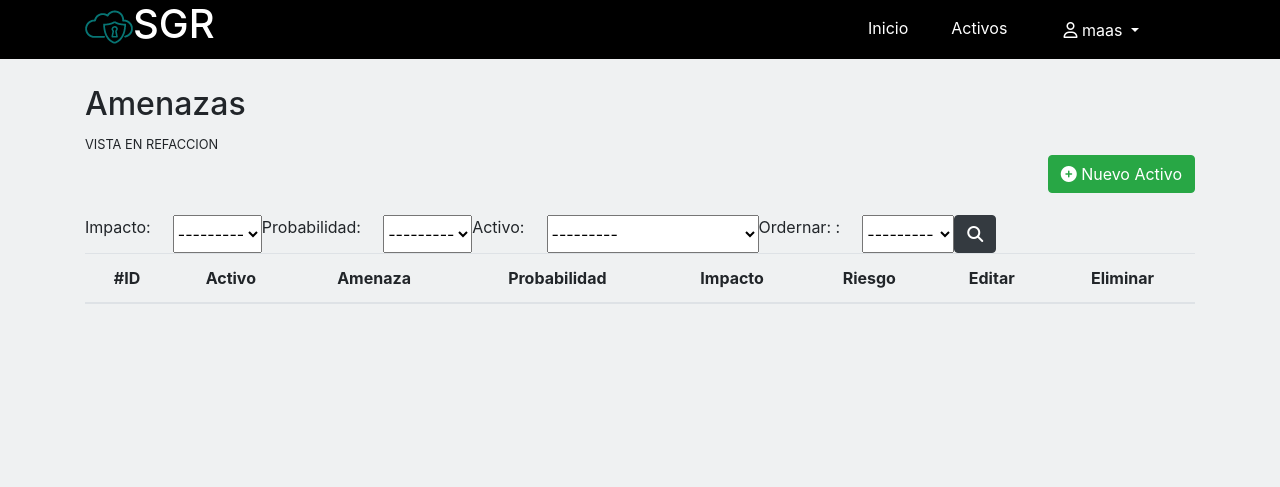
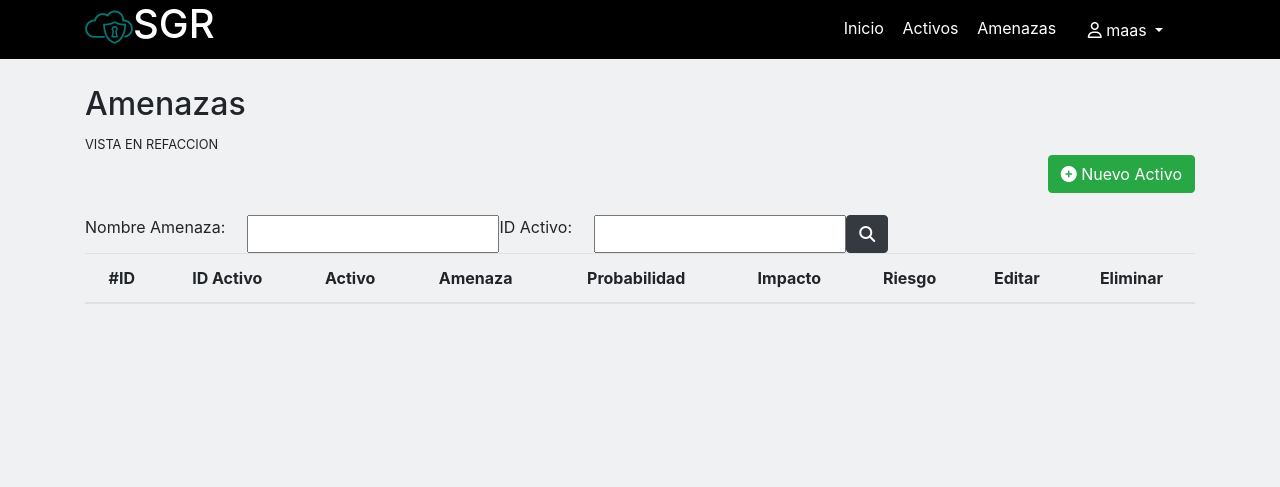
Before and after one commit to marceloagoston/djmcu, a Django app: page /activos/amenazas/ in a window 1280 px wide. Shown: the top 487 px of the page. Run offline with Django 3.2, Linux system fonts and the light colour scheme; a user stored in the database is signed in; data comes from the database, SQL or seed files in the repository; both versions use the stored data as it was after the commit; lists and menus that the app fills with data are empty; parts of the project's set-up code (start-up, migrations or seed data) failed here and were passed over; some libraries are stand-ins or nearby versions.

Commit message:
basic filter done; button add amenaza added; change conditional on template to queryset in lists_views

```diff
--- a/activos/filters.py
+++ b/activos/filters.py
@@ -27,17 +27,12 @@ class ActivosFilter(django_filters.FilterSet):
 
 class AmenazasFilter(django_filters.FilterSet):
 
-	seleccion = (
-	    ('ascending', 'Mas Bajo'),
-	    ('descending', 'Mas Alto'),
-		)
+	# FALTA EL FILTRO DE RIEGOS bajo, medio alto
 
-	ordering = django_filters.ChoiceFilter(label='Ordernar: ', method='filter_by_order', choices=seleccion)
+	amenaza = django_filters.CharFilter(label='Nombre Amenaza', lookup_expr='icontains')
+
+	activo__TAid = django_filters.NumberFilter(label='ID Activo')
 
 	class Meta:
 		model = Amenaza
-		fields =('impacto','probabilidad','activo')
-
-	def filter_by_order(self, queryset, name, value):
-		expression = 'impacto' if value == 'ascending' else '-impacto'
-		return queryset.order_by(expression)
+		fields =() #aca puedo meterle campos del modelo
--- a/activos/models.py
+++ b/activos/models.py
@@ -41,7 +41,7 @@ class Activo(models.Model):
                   default='1')
 
 	def __str__(self):
-		return 'ID: '+str(self.TAid)+' '+self.nombre
+		return self.nombre
 
 	def get_absolute_url(self):
 		return reverse('lista_activos')
--- a/activos/views.py
+++ b/activos/views.py
@@ -25,6 +25,10 @@ class ActivosListView(LoginRequiredMixin, ListView):
 		context = super().get_context_data(**kwargs)
 		context['filter'] = ActivosFilter(self.request.GET, queryset=self.get_queryset())
 		return context
+
+	def get_queryset(self):
+		return Activo.objects.filter(resp_seguridad=self.request.user.id)
+
 
 class ActivosDetailView(LoginRequiredMixin, DetailView):
 	model = Activo
@@ -85,3 +89,15 @@ class AmenazasListView(LoginRequiredMixin, ListView):
 		context = super().get_context_data(**kwargs)
 		context['filter'] = AmenazasFilter(self.request.GET, queryset=self.get_queryset())
 		return context
+
+	def get_queryset(self):
+		return  Amenaza.objects.filter(activo__resp_seguridad=self.request.user.id)
+
+
+# queries
+
+ # Activo.objects.filter(resp_seguridad='7') --> retorna los activos de ese responsable de seguridad
+
+ # request.user.id --> me retorna el id del usuario logueado
+
+ # Activo.objects.filter(resp_seguridad=request.user.id) --> probar
--- a/static/css/base.css
+++ b/static/css/base.css
@@ -124,9 +124,6 @@ a:hover{
 .rsp{
 	display: none;
 }
-.of{
-	overflow: auto;
-}
 @media screen and (max-width: 800px) {
   .foot {
     flex-direction: column;
@@ -144,6 +141,9 @@ a:hover{
   	display: none;
   }
 
+.of{
+	overflow: auto;
+}
 /*override boots*/
   .dropdown-menu.show {
     display: flex;
@@ -242,6 +242,9 @@ a:hover{
 .crojo{
 	color: #F00;
 }
+.cverde{
+	color: #218838;
+}
 .camarillo{
 	color: #BF9500;
 }
--- a/templates/amenazas_detail.html
+++ b/templates/amenazas_detail.html
@@ -23,6 +23,7 @@
 		  <thead>
 		    <tr>
 		      <th scope="col">#ID</th>
+		      <th scope="col">ID Activo</th>
 		      <th scope="col">Activo</th>
 		      <th scope="col">Amenaza</th>
 		      <th scope="col">Probabilidad</th>
@@ -35,10 +36,11 @@
 		  <tbody>
 
 		    {% for amenaza in filter.qs %}
-		    	{% if activo.resp_seguridad == user %}
+
 					    <tr>
 					    	<!-- reemplazar home por activo detail -->
 					      <th scope="row"><a href="#" class="cnegro">{{amenaza.id_Amenaza}}</a></th>
+					      <td>{{amenaza.activo.TAid}}</td>
 					      <td>{{amenaza.activo}}</td>
 					      <td>{{amenaza.amenaza}}</td>
 					      <td>{{amenaza.probabilidad}}</td>
@@ -48,7 +50,6 @@
 					      <td><a href="#" class="crojo icono"><i class="far fa-trash-alt"></i></a></td>
 					    </tr>
 
-		    	{% endif %}
 		    {% endfor %}
 		  </tbody>
 		</table>
--- a/templates/base.html
+++ b/templates/base.html
@@ -19,6 +19,7 @@
 				<a href="{% url 'home' %}">Inicio</a>
 				{% if user.is_authenticated %}
 					<a href="{% url 'lista_activos' %}">Activos</a>
+					<a href="{% url 'lista_amenazas' %}">Amenazas</a>
 					<div class="dropdown">
 					  	<button class="btn btn-secondary dropdown-toggle" type="button" id="dropdownMenuButton" data-toggle="dropdown" aria-haspopup="true" aria-expanded="false">
 					    <i class="far fa-user"></i> {{user.username}}
@@ -38,8 +39,9 @@
 			  <div class="dropdown-menu" aria-labelledby="dropdownMenuButton">
 			    {% if user.is_authenticated %}
 					<a href="{% url 'lista_activos' %}">Activos</a>
-					  	<a href="{% url 'logout' %}"><i class="far fa-user"></i> {{user.username}}</a>
-					    <a href="{% url 'logout' %}"><i class="fas fa-sign-out-alt"></i> Cerrar Sesión</a>
+					<a href="{% url 'lista_amenazas' %}">Amenazas</a>
+					<a href="{% url 'logout' %}"><i class="far fa-user"></i> {{user.username}}</a>
+					<a href="{% url 'logout' %}"><i class="fas fa-sign-out-alt"></i> Cerrar Sesión</a>
 				{% else %}
 					<a href="{% url 'login' %}"><i class="fas fa-sign-out-alt"></i> Iniciar Sesión</a>
 				{% endif %}
--- a/templates/home.html
+++ b/templates/home.html
@@ -2,4 +2,6 @@
 
 {%block content%}
 <h2>Inicio</h2>
+
+<h2>{{request.user.id}}</h2>
 {%endblock content%}
```
Also changed, not shown: templates/activos_detail.html (+4 -5 lines), db.sqlite3.
